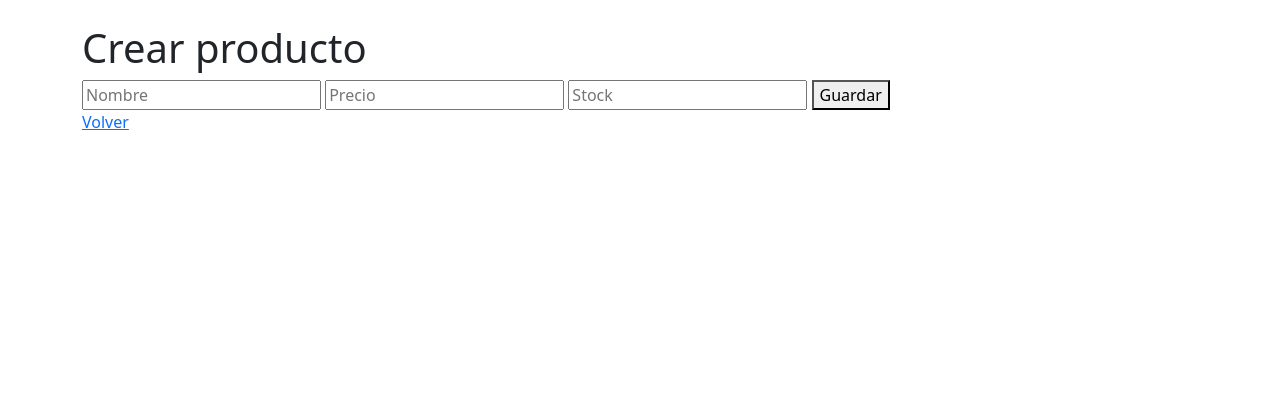
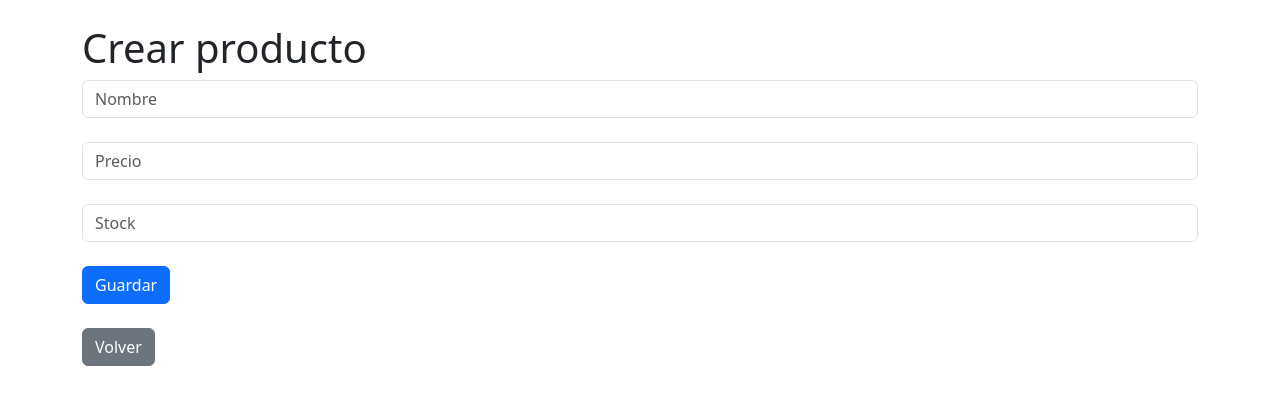
Before and after one commit to marisoltorres99/GestionStock, a Flask app: page /productos/crear in a window 1280 px wide. Shown: the part 56-461 px from the top of the page. Run offline with Flask 3, Linux system fonts and the light colour scheme; parts of the project's set-up code (start-up, migrations or seed data) failed here and were passed over.

Commit message:
estilos a pagos

```diff
--- a/templates/productos/form.html
+++ b/templates/productos/form.html
@@ -12,19 +12,25 @@
 
 <form method="POST">
 
-    <input type="text" name="nombre"
+    <input type="text" name="nombre" class="form-control"
            placeholder="Nombre"
            value="{{ producto.nombre if producto else '' }}" required>
 
-    <input type="number" step="0.01" name="precio"
+    <br>
+
+    <input type="number" step="0.01" name="precio" class="form-control"
            placeholder="Precio"
            value="{{ producto.precio if producto else '' }}" required>
 
-    <input type="number" name="stock"
+    <br>
+
+    <input type="number" name="stock" class="form-control"
            placeholder="Stock"
            value="{{ producto.stock if producto else '' }}" required>
 
-    <button type="submit">
+    <br>
+
+    <button class="btn btn-primary" type="submit">
         {% if producto %}
             Actualizar
         {% else %}
@@ -34,6 +40,8 @@
 
 </form>
 
-<a href="/productos">Volver</a>
+<br>
+
+<a class="btn btn-secondary" href="/productos">Volver</a>
 
 {% endblock %}
```
Also changed, not shown: templates/productos/index.html (+8 -4 lines).
